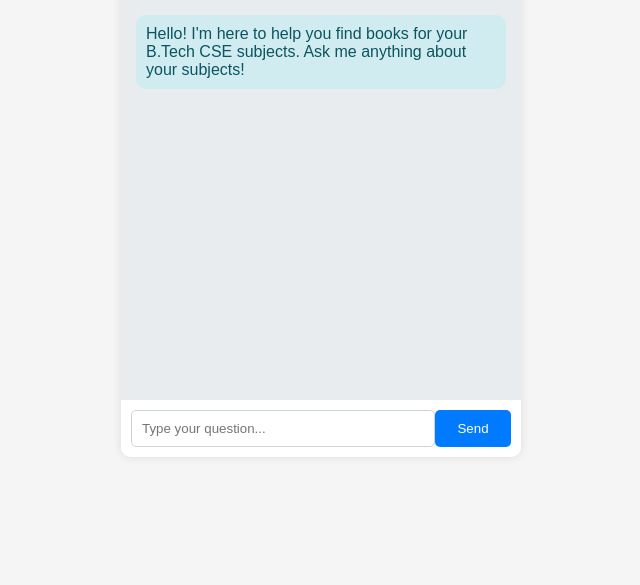
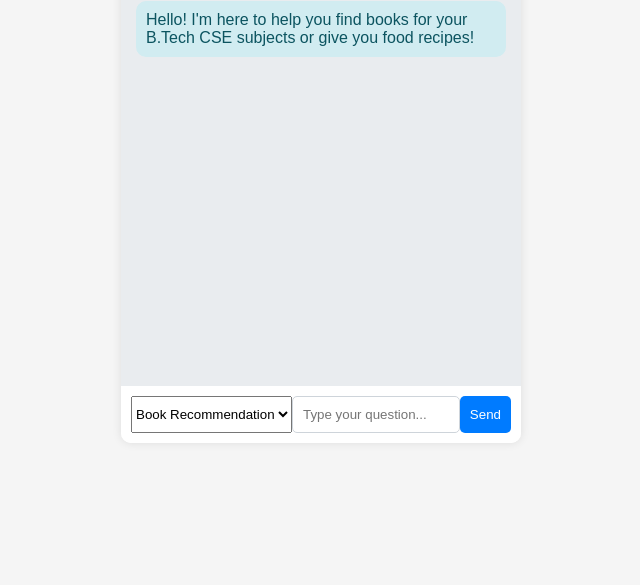
Before and after one commit to sahil1king/AI-chatbot, a website: page chatbot/public/index.html in a window 1280 px wide. Shown: the part 215-800 px from the top of the page, without its empty margins (319-959 px from the left). Drawn offline with Linux system fonts and the light colour scheme.

Commit message:
Update index.html

```diff
--- a/chatbot/public/index.html
+++ b/chatbot/public/index.html
@@ -9,19 +9,23 @@
 <body>
     <div class="chat-container">
         <div class="chat-header">
-            <h2>AI Book Recommendation Chatbot</h2>
+            <h2>Study resource management</h2>
         </div>
         <div class="chat-box" id="chat-box">
             <div class="bot-message">
-                <p>Hello! I'm here to help you find books for your B.Tech CSE subjects. Ask me anything about your subjects!</p>
+                <p>Hello! I'm here to help you find books for your B.Tech CSE subjects or give you food recipes!</p>
             </div>
         </div>
         <div class="chat-input">
+            <select id="modeSelect">
+                <option value="book">Book Recommendation</option>
+                <option value="recipe">Food Recipe</option>
+            </select>
             <input type="text" id="userInput" placeholder="Type your question..." autofocus>
             <button id="sendBtn">Send</button>
         </div>
     </div>
+    <script src="app.js"></script>
 
-    <script src="app.js"></script>
 </body>
 </html>
```
